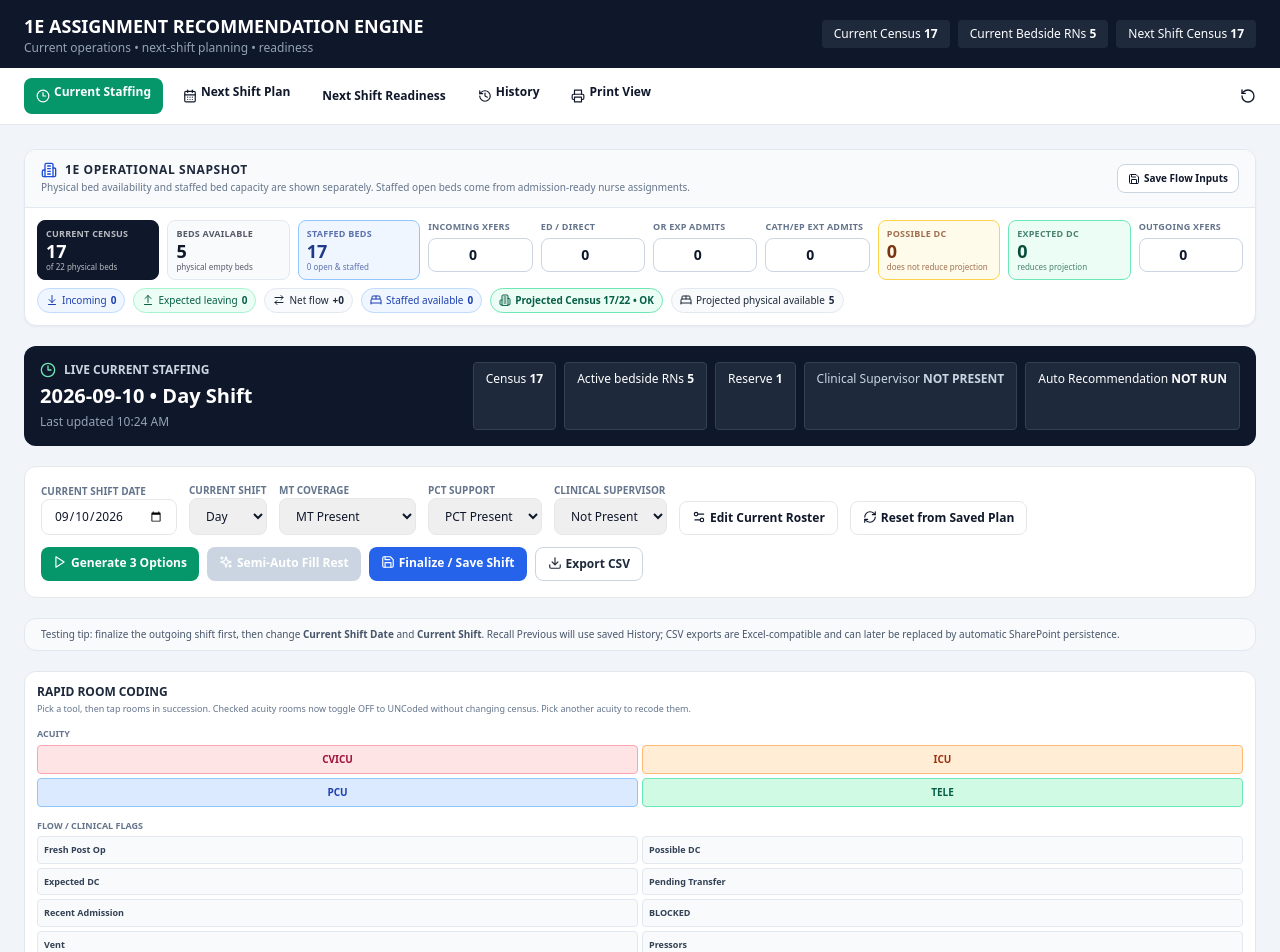
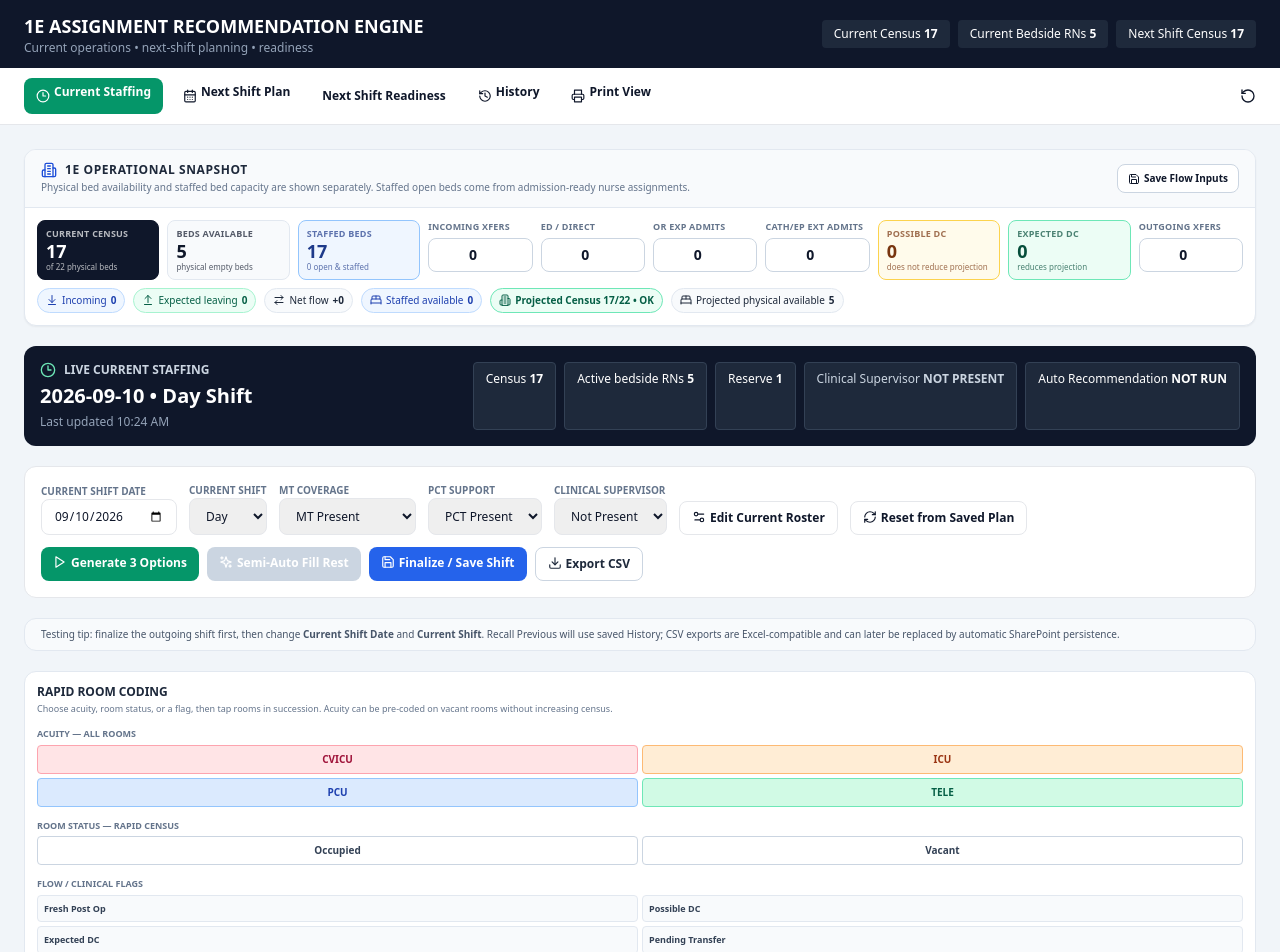
Before and after one commit to regelus19/1e-assignment-engine, a React (Vite) app: page / in a window 1280 px wide. Shown: the top 952 px of the page. Built offline with nearby package versions, Linux system fonts and the light colour scheme.

Commit message:
Add rapid room status and vacant-room acuity coding

```diff
--- a/src/components/RapidRoomTools.tsx
+++ b/src/components/RapidRoomTools.tsx
@@ -2,7 +2,12 @@ import React, { useState } from 'react';
 import { AcuityLevel, ComplexityFlag, PatientRoom } from '../types';
 
 interface Props { rooms: PatientRoom[]; onRoomChange: (room: PatientRoom) => void; }
-type Tool = { kind:'acuity'; value:AcuityLevel } | { kind:'flag'; value:ComplexityFlag } | null;
+type Tool =
+  | { kind:'acuity'; value:AcuityLevel }
+  | { kind:'flag'; value:ComplexityFlag }
+  | { kind:'status'; value:'OCCUPIED'|'VACANT' }
+  | null;
+
 const acuities:AcuityLevel[]=['CVICU','ICU','PCU','TELE'];
 const flags:{value:ComplexityFlag;label:string}[]=[
   {value:'Fresh Post-Op',label:'Fresh Post Op'}, {value:'Possible DC',label:'Possible DC'}, {value:'Expected DC',label:'Expected DC'},
@@ -15,31 +20,48 @@ const acuityStyle:Record<AcuityLevel,string>={CVICU:'bg-rose-100 border-rose-300
 export const RapidRoomTools:React.FC<Props>=({rooms,onRoomChange})=>{
   const [tool,setTool]=useState<Tool>(null);
   const occupied=rooms.filter(r=>r.isOccupied);
+  const vacant=rooms.filter(r=>!r.isOccupied);
   const toggleTool=(next:Exclude<Tool,null>)=>setTool(current=>current?.kind===next.kind&&current.value===next.value?null:next);
+
   const apply=(room:PatientRoom)=>{
     if(!tool) return;
-    if(tool.kind==='acuity') {
-      const active=room.isOccupied && room.acuityConfirmed!==false && room.acuity===tool.value;
-      if(active) {
-        onRoomChange({...room,acuityConfirmed:false});
-      } else {
-        onRoomChange({...room,isOccupied:true,acuity:tool.value,acuityConfirmed:true});
-      }
+
+    if(tool.kind==='status') {
+      if(tool.value==='OCCUPIED') onRoomChange({...room,isOccupied:true});
+      else onRoomChange({...room,isOccupied:false,assignedNurseId:null});
       return;
     }
+
+    if(tool.kind==='acuity') {
+      const active=room.acuityConfirmed!==false && room.acuity===tool.value;
+      if(active) onRoomChange({...room,acuityConfirmed:false});
+      else onRoomChange({...room,acuity:tool.value,acuityConfirmed:true});
+      return;
+    }
+
     const active=room.flags.includes(tool.value);
     let nextFlags=active?room.flags.filter(f=>f!==tool.value):[...room.flags,tool.value];
     if(!active&&tool.value==='Expected DC') nextFlags=nextFlags.filter(f=>f!=='Possible DC');
     if(!active&&tool.value==='Possible DC') nextFlags=nextFlags.filter(f=>f!=='Expected DC');
     onRoomChange({...room,flags:nextFlags});
   };
+
+  const targetRooms = tool?.kind==='flag' && tool.value!=='BLOCKED' ? occupied : rooms;
   const uncoded=occupied.filter(r=>r.acuityConfirmed===false);
+  const vacantWithPlannedAcuity=vacant.filter(r=>r.acuityConfirmed!==false);
 
   return <div className="bg-white border border-slate-200 rounded-xl p-3 space-y-3">
-    <div><div className="font-black text-xs uppercase text-slate-800">Rapid Room Coding</div><div className="text-[9px] text-slate-500 mt-0.5">Pick a tool, then tap rooms in succession. Checked acuity rooms now toggle OFF to UNCoded without changing census. Pick another acuity to recode them.</div></div>
-    <div><div className="text-[9px] font-black uppercase text-slate-500 mb-1">Acuity</div><div className="grid grid-cols-2 gap-1">{acuities.map(a=>{const active=tool?.kind==='acuity'&&tool.value===a;return <button key={a} onClick={()=>toggleTool({kind:'acuity',value:a})} className={`rounded border px-2 py-1.5 text-[10px] font-black ${acuityStyle[a]} ${active?'ring-2 ring-slate-800':''}`}>{a}{active?' ✓':''}</button>})}</div></div>
+    <div><div className="font-black text-xs uppercase text-slate-800">Rapid Room Coding</div><div className="text-[9px] text-slate-500 mt-0.5">Choose acuity, room status, or a flag, then tap rooms in succession. Acuity can be pre-coded on vacant rooms without increasing census.</div></div>
+
+    <div><div className="text-[9px] font-black uppercase text-slate-500 mb-1">Acuity — all rooms</div><div className="grid grid-cols-2 gap-1">{acuities.map(a=>{const active=tool?.kind==='acuity'&&tool.value===a;return <button key={a} onClick={()=>toggleTool({kind:'acuity',value:a})} className={`rounded border px-2 py-1.5 text-[10px] font-black ${acuityStyle[a]} ${active?'ring-2 ring-slate-800':''}`}>{a}{active?' ✓':''}</button>})}</div></div>
+
+    <div><div className="text-[9px] font-black uppercase text-slate-500 mb-1">Room Status — rapid census</div><div className="grid grid-cols-2 gap-1"><button onClick={()=>toggleTool({kind:'status',value:'OCCUPIED'})} className={`rounded border px-2 py-1.5 text-[10px] font-black ${tool?.kind==='status'&&tool.value==='OCCUPIED'?'bg-slate-900 text-white border-slate-900':'bg-white text-slate-700 border-slate-300'}`}>Occupied</button><button onClick={()=>toggleTool({kind:'status',value:'VACANT'})} className={`rounded border px-2 py-1.5 text-[10px] font-black ${tool?.kind==='status'&&tool.value==='VACANT'?'bg-slate-900 text-white border-slate-900':'bg-white text-slate-700 border-slate-300'}`}>Vacant</button></div></div>
+
     <div><div className="text-[9px] font-black uppercase text-slate-500 mb-1">Flow / Clinical Flags</div><div className="grid grid-cols-2 gap-1">{flags.map(f=>{const active=tool?.kind==='flag'&&tool.value===f.value;return <button key={f.value} onClick={()=>toggleTool({kind:'flag',value:f.value})} className={`rounded border px-1.5 py-1.5 text-[9px] font-bold text-left ${active?'bg-slate-800 text-white border-slate-800':'bg-slate-50 text-slate-700 border-slate-200'}`}>{f.label}{active?' ✓':''}</button>})}</div></div>
-    {tool && <div className="border-t pt-2"><div className="text-[9px] font-black text-slate-700 mb-1">{tool.kind==='acuity'?`Toggle ${tool.value} for:`:`Toggle ${flags.find(f=>f.value===tool.value)?.label} for:`}</div><div className="flex flex-wrap gap-1">{occupied.map(r=>{const active=tool.kind==='acuity'?(r.acuityConfirmed!==false&&r.acuity===tool.value):r.flags.includes(tool.value);return <button key={r.roomNumber} onClick={()=>apply(r)} className={`rounded border px-1.5 py-1 text-[9px] font-black ${active?'bg-slate-800 text-white border-slate-800':'bg-white text-slate-700 border-slate-300'}`}>{r.roomNumber}{active?' ✓':''}</button>})}</div><div className="text-[8px] text-slate-500 mt-1">Click a checked acuity room to remove that acuity code. The patient stays in census and is marked UNCoded until you assign a new acuity.</div><button onClick={()=>setTool(null)} className="mt-2 text-[9px] font-bold text-slate-500 underline">Clear rapid tool</button></div>}
+
+    {tool && <div className="border-t pt-2"><div className="text-[9px] font-black text-slate-700 mb-1">{tool.kind==='acuity'?`Set / toggle ${tool.value} for:`:tool.kind==='status'?`Mark rooms ${tool.value==='OCCUPIED'?'occupied':'vacant'}:`:`Toggle ${flags.find(f=>f.value===tool.value)?.label} for:`}</div><div className="flex flex-wrap gap-1">{targetRooms.map(r=>{const active=tool.kind==='acuity'?(r.acuityConfirmed!==false&&r.acuity===tool.value):tool.kind==='status'?(tool.value==='OCCUPIED'?r.isOccupied:!r.isOccupied):r.flags.includes(tool.value);return <button key={r.roomNumber} onClick={()=>apply(r)} className={`rounded border px-1.5 py-1 text-[9px] font-black ${active?'bg-slate-800 text-white border-slate-800':'bg-white text-slate-700 border-slate-300'}`}>{r.roomNumber}{!r.isOccupied?' · V':''}{active?' ✓':''}</button>})}</div><div className="text-[8px] text-slate-500 mt-1">V = vacant. Coding acuity on a vacant room preserves vacancy; it does not count toward census. Marking a room Vacant also clears its RN assignment.</div><button onClick={()=>setTool(null)} className="mt-2 text-[9px] font-bold text-slate-500 underline">Clear rapid tool</button></div>}
+
     {uncoded.length>0&&<div className="bg-amber-50 border border-amber-300 rounded-lg p-2"><div className="text-[9px] font-black text-amber-900">NEEDS ACUITY ({uncoded.length})</div><div className="flex flex-wrap gap-1 mt-1">{uncoded.map(r=><span key={r.roomNumber} className="rounded border border-amber-300 bg-white px-1.5 py-1 text-[9px] font-black text-amber-900">{r.roomNumber}</span>)}</div></div>}
+    {vacantWithPlannedAcuity.length>0&&<div className="bg-blue-50 border border-blue-200 rounded-lg p-2"><div className="text-[9px] font-black text-blue-900">VACANT ROOMS WITH PLANNED ACUITY ({vacantWithPlannedAcuity.length})</div><div className="flex flex-wrap gap-1 mt-1">{vacantWithPlannedAcuity.map(r=><span key={r.roomNumber} className="rounded border border-blue-200 bg-white px-1.5 py-1 text-[9px] font-black text-blue-900">{r.roomNumber} · {r.acuity}</span>)}</div></div>}
   </div>;
 };
```
